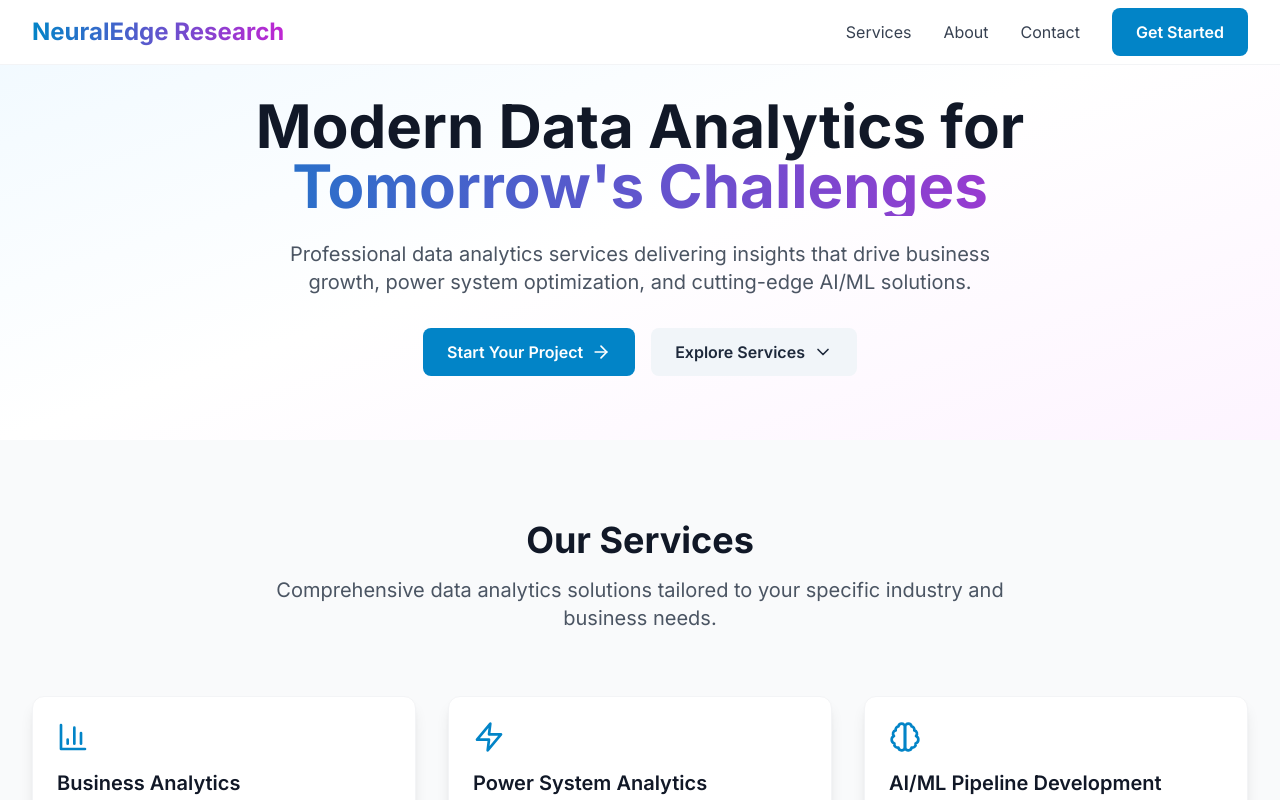
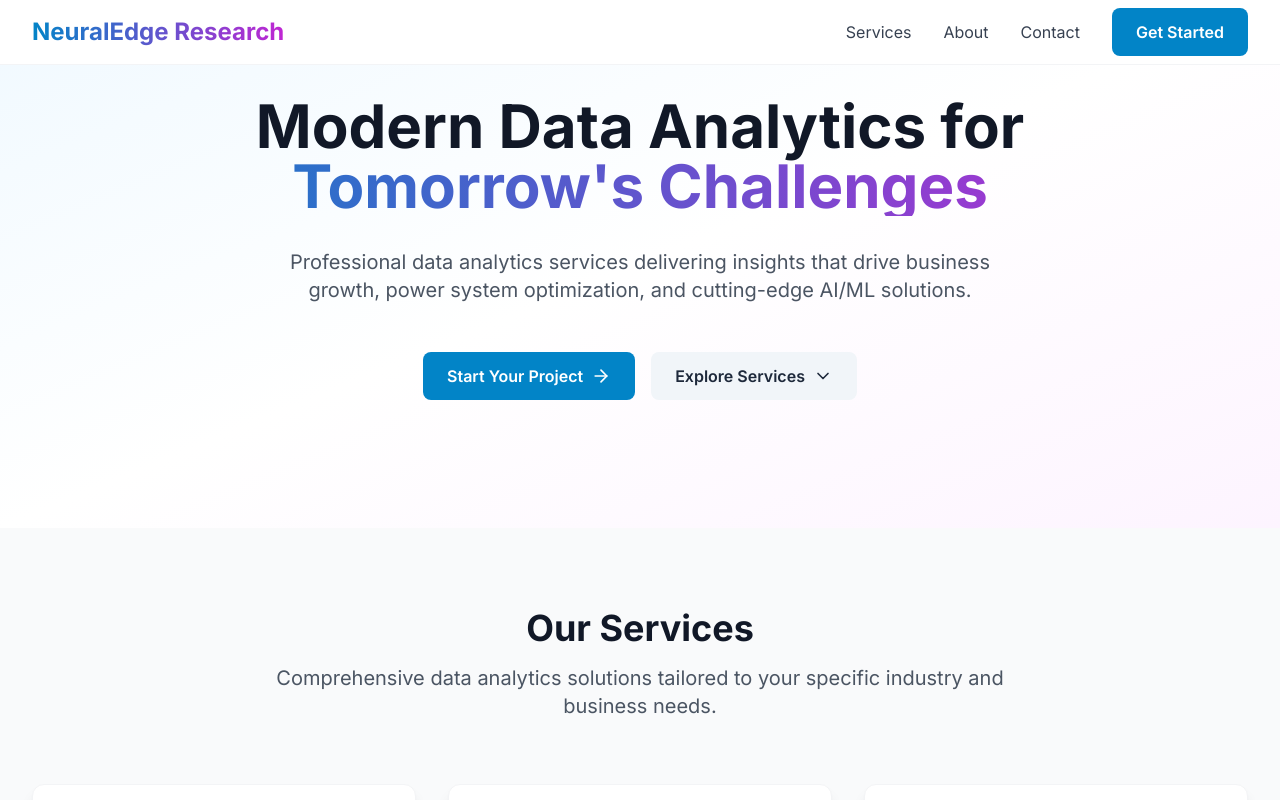
Before and after one commit to clm6/neuraledgeresearch, a Next.js app: page / in a window 1280 px wide. Shown: the top 800 px of the page. Built offline with nearby package versions, Linux system fonts and the light colour scheme.

Commit message:
Updated spacing on title page

```diff
--- a/app/page.tsx
+++ b/app/page.tsx
@@ -142,7 +142,7 @@ export default function Home() {
       </nav>
 
       {/* Hero Section */}
-      <section className="pt-24 pb-16 gradient-bg">
+      <section className="pt-24 pb-24 gradient-bg">
         <div className="max-w-7xl mx-auto px-4 sm:px-6 lg:px-8">
           <div className="text-center">
             <motion.div
@@ -150,15 +150,15 @@ export default function Home() {
               animate={{ opacity: 1, y: 0 }}
               transition={{ duration: 0.6 }}
             >
-              <h1 className="text-5xl md:text-6xl font-bold text-gray-900 mb-6">
+              <h1 className="text-5xl md:text-6xl font-bold text-gray-900 mb-8">
                 Modern Data Analytics for
                 <span className="text-gradient block">Tomorrow's Challenges</span>
               </h1>
-              <p className="text-xl text-gray-600 mb-8 max-w-3xl mx-auto">
+              <p className="text-xl text-gray-600 mb-12 max-w-3xl mx-auto">
                 Professional data analytics services delivering insights that drive business growth,
                 power system optimization, and cutting-edge AI/ML solutions.
               </p>
-              <div className="flex flex-col sm:flex-row gap-4 justify-center">
+              <div className="flex flex-col sm:flex-row gap-4 justify-center mb-8">
                 <a href="#contact" className="btn-primary inline-flex items-center">
                   Start Your Project
                   <ArrowRight className="ml-2 w-5 h-5" />
```
